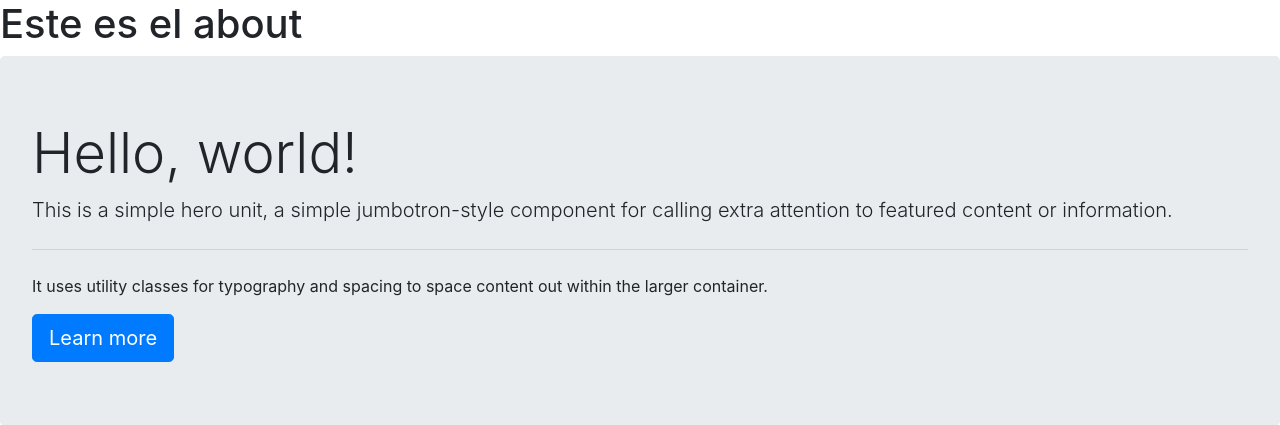
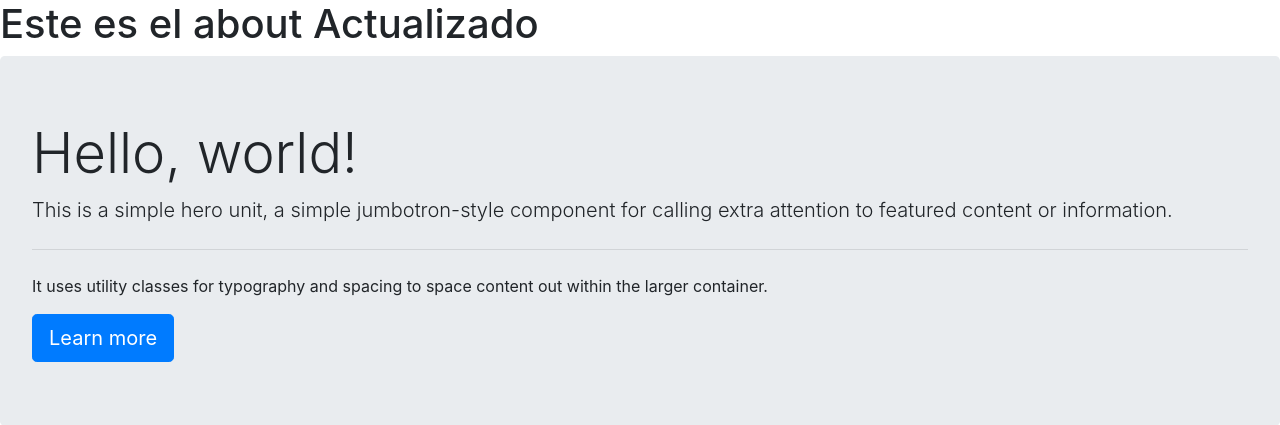
Before and after one commit to luisphi/Flask-tuto, a Flask app: page /about in a window 1280 px wide. Shown: the part 56-481 px from the top of the page. Run offline with Flask 2, Linux system fonts and the light colour scheme; some libraries are stand-ins or nearby versions.

Commit message:
ACtualizado about

```diff
--- a/templates/about.html
+++ b/templates/about.html
@@ -1,7 +1,7 @@
 {% extends "layout/header.html" %}
 
 {% block content %}
-    <h1>Este es el about</h1>
+    <h1>Este es el about Actualizado</h1>
 
     <div class="jumbotron">
     <h1 class="display-4">Hello, world!</h1>
```
